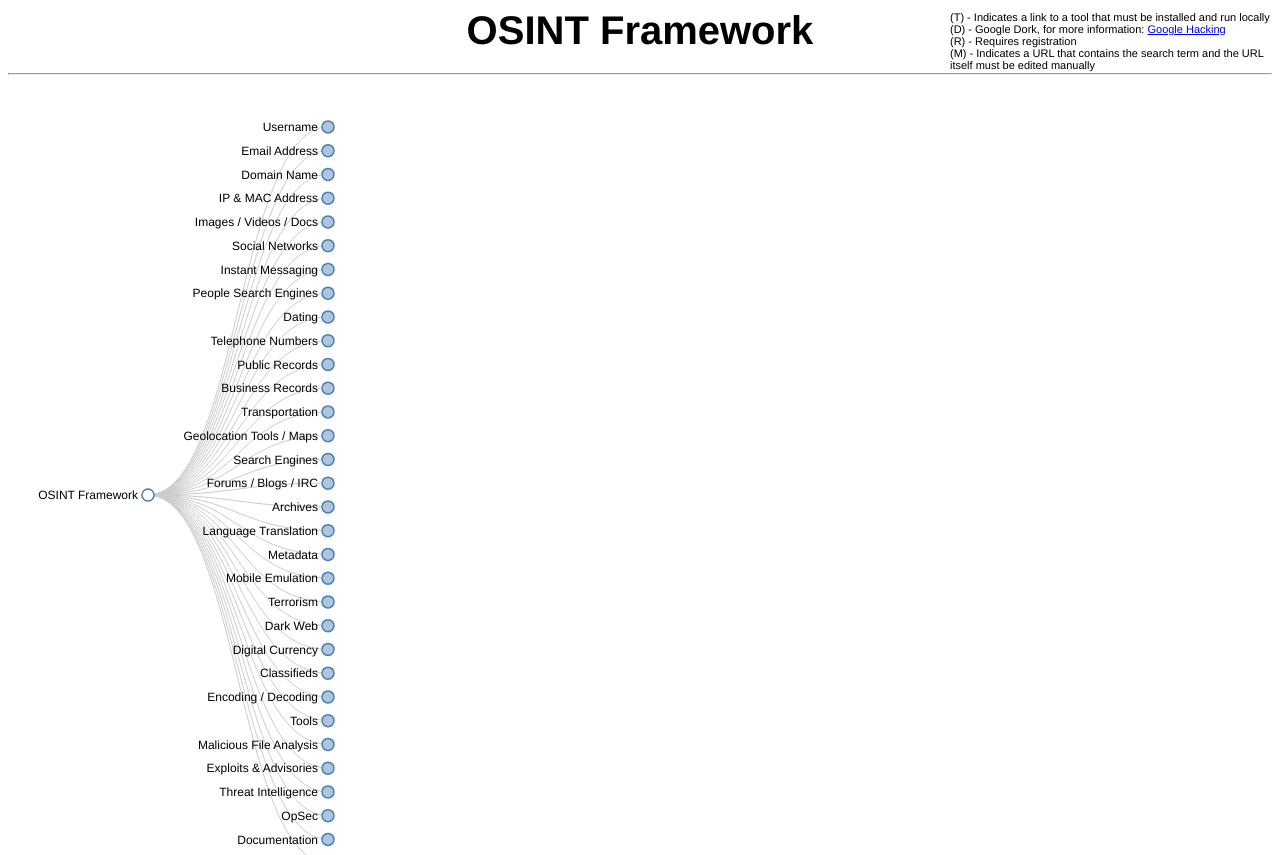
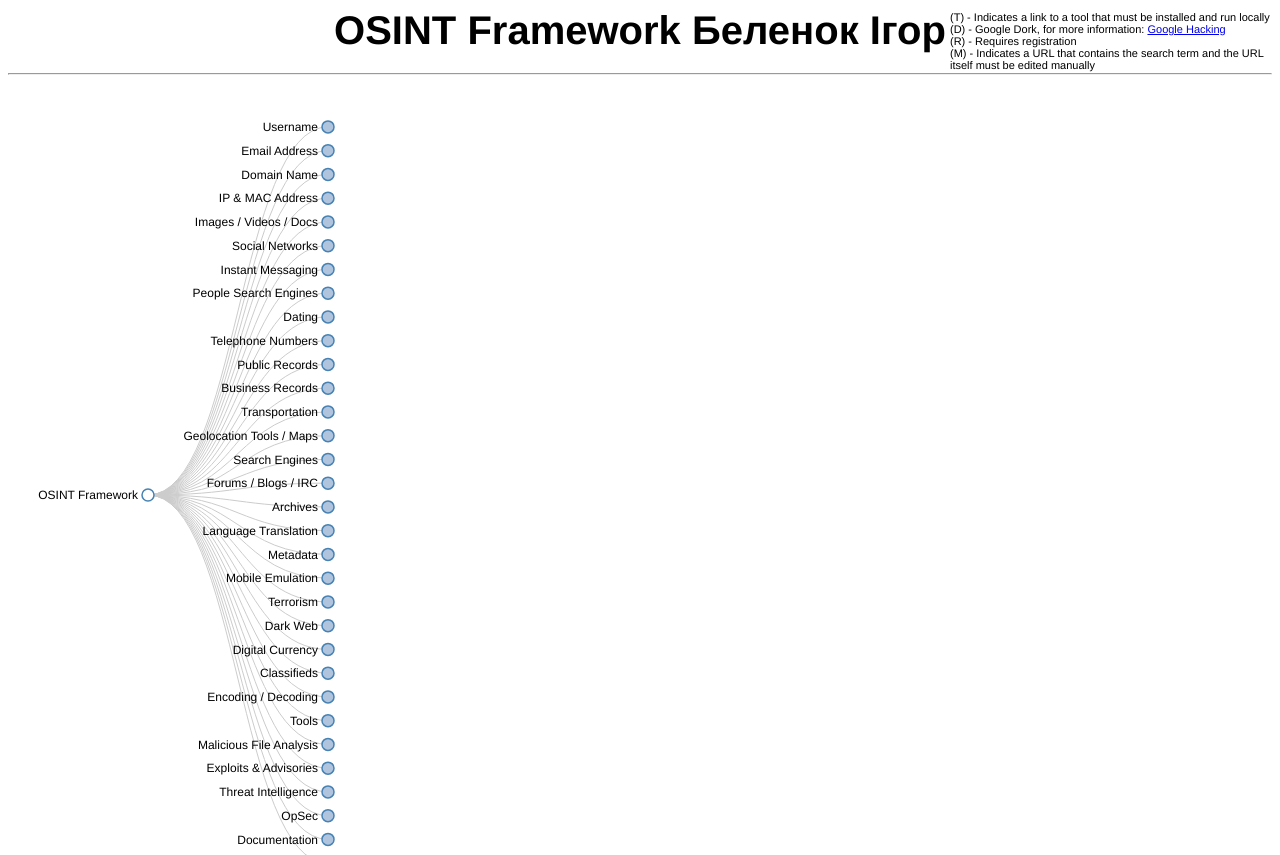
Before and after one commit to IgorBelenok/OsintFrameworkTest, a plain HTML site: page index.html in a window 1280 px wide. Shown: the top 855 px of the page. Drawn offline with Linux system fonts and the light colour scheme.

Commit message:
Update index.html

```diff
--- a/index.html
+++ b/index.html
@@ -4,13 +4,14 @@
     <meta http-equiv="Content-Type" content="text/html;charset=utf-8"/>
     <link type="text/css" rel="stylesheet" href="arf.css"/>
     <script type="text/javascript" src="d3.v3.min.js"></script>
-    <title>OSINT Framework /NБеленок Ігор</title>
+    <title>OSINT Framework </title>
   </head>
 
   <body>
     <div id="body">
       <div id="header">
         OSINT Framework
+	Беленок Ігор
           <hr/>
       </div>
     </div>
```
